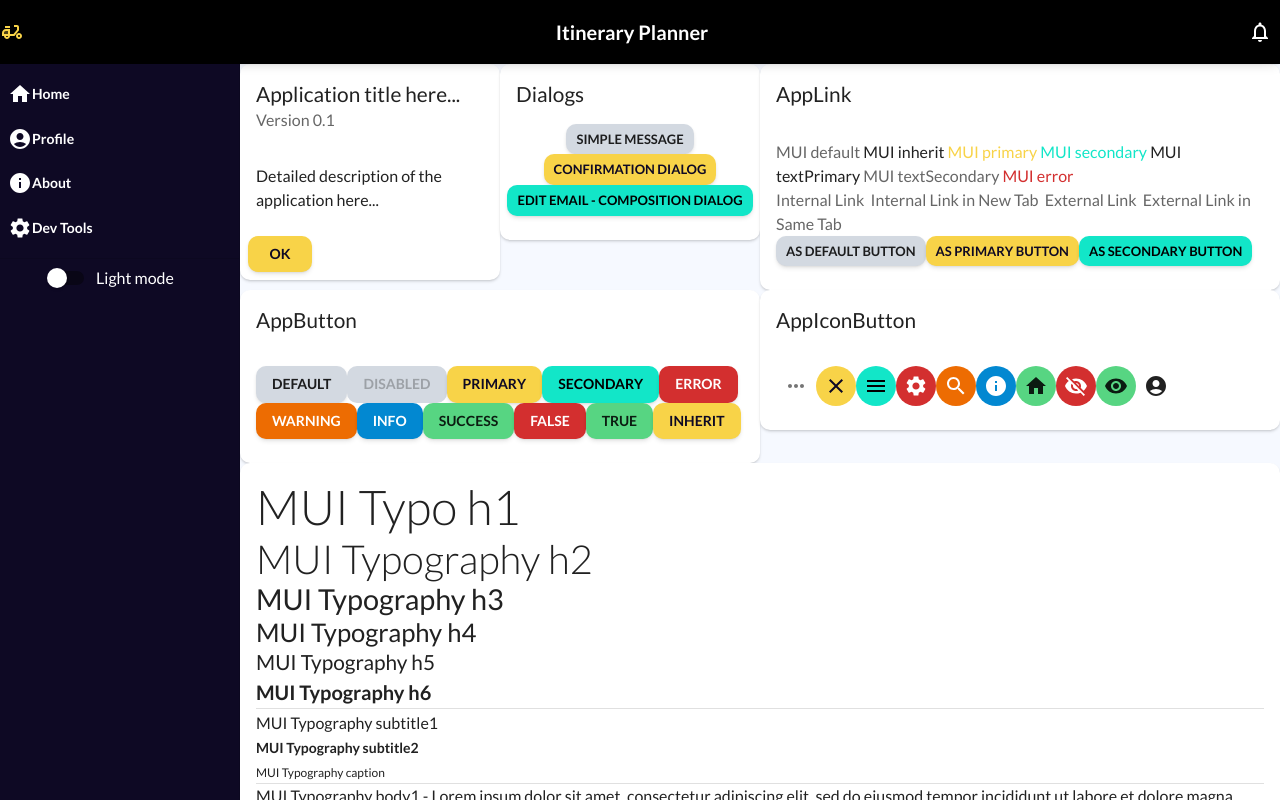
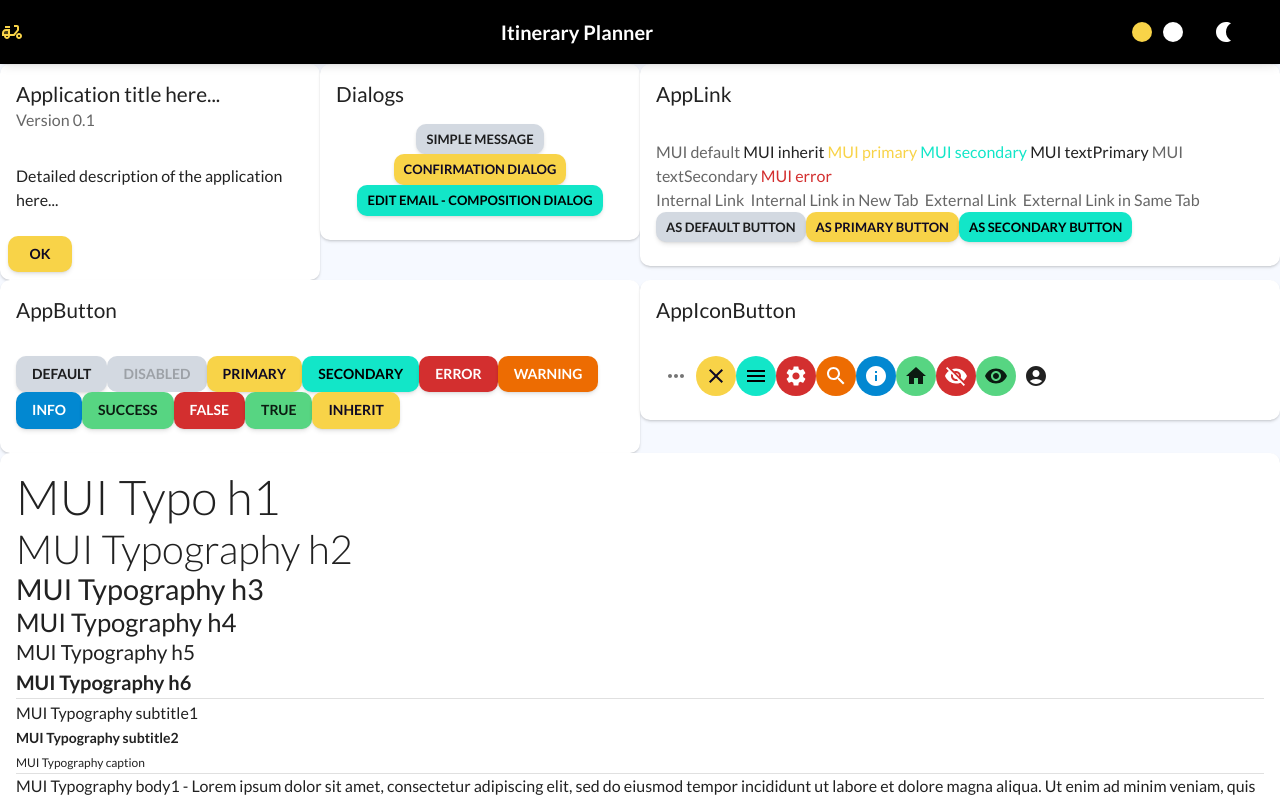
Before and after one commit to lydialawli/itinerary-planner-ly, a React (Create React App) app: page /about in a window 1280 px wide. Shown: the top 800 px of the page. Built offline with nearby package versions, Linux system fonts and the light colour scheme.

Commit message:
remove sidebar and add darkMode switch on topbar

```diff
--- a/src/components/SideBar/SideBar.tsx
+++ b/src/components/SideBar/SideBar.tsx
@@ -9,8 +9,9 @@ import { Theme } from '@mui/material/styles'
 import makeStyles from '@mui/styles/makeStyles'
 import { useAppStore } from '../../appContext/AppStore'
 import SideBarNavigation from './SideBarNavigation'
-import { SIDEBAR_WIDTH } from '../../routes/Layout/PrivateLayout'
 import { LinkToPage } from '../../utils/type'
+
+export const SIDEBAR_WIDTH = 240 // 240px
 
 const useStyles = makeStyles((theme: Theme) => ({
   root: {
@@ -23,7 +24,7 @@ const useStyles = makeStyles((theme: Theme) => ({
   paperInDrawer: {
     color: 'white',
     width: SIDEBAR_WIDTH,
-    backgroundColor: '#0e0924',
+    backgroundColor: '#14111f',
     [theme.breakpoints.up('md')]: {
       marginTop: 64,
       height: 'calc(100% - 64px)',
--- a/src/components/TopBar/TopBar.tsx
+++ b/src/components/TopBar/TopBar.tsx
@@ -1,8 +1,10 @@
 import clsx from 'clsx'
-import { Theme, AppBar, Toolbar, Typography, Grid } from '@mui/material'
+import { useCallback } from 'react'
+import { Theme, AppBar, Toolbar, Typography, Grid, Tooltip, Switch } from '@mui/material'
 import makeStyles from '@mui/styles/makeStyles'
-import AppIconButton from '../AppIconButton'
 import { DeliveryDiningTwoTone as DeliveryIcon } from '@mui/icons-material'
+import { useAppStore } from '../../appContext/AppStore'
+import { Brightness1, Nightlight } from '@mui/icons-material'
 
 const useStyles = makeStyles((theme: Theme) => ({
   root: {
@@ -48,7 +50,15 @@ const TopBar: React.FC<Props> = ({
   ...restOfProps
 }) => {
   const classes = useStyles()
-  // const iconMenu = isAuthenticated ? 'account' : 'menu';
+  const [state, dispatch] = useAppStore()
+
+  const handleSwitchDarkMode = useCallback(() => {
+    dispatch({
+      type: 'DARK_MODE',
+      darkMode: !state.darkMode,
+      payload: !state.darkMode,
+    })
+  }, [state, dispatch])
 
   return (
     <AppBar {...restOfProps} className={clsx(classes.root, className)} component="div">
@@ -61,10 +71,13 @@ const TopBar: React.FC<Props> = ({
         </Grid>
 
         <div className={classes.buttons}>
-          {isAuthenticated && (
-            <AppIconButton icon="notifications" color="inherit" title="User Notifications" onClick={onNotifications} />
-          )}
-          {/* <AppIconButton icon={iconMenu} color="inherit" title="Open Menu" onClick={onMenu} /> */}
+          <Tooltip title={state.darkMode ? 'Switch to Light mode' : 'Switch to Dark mode'}>
+            <Grid container width={150} alignItems="center">
+              <Brightness1 color={'primary'} />
+              <Switch checked={state.darkMode} color="secondary" onChange={handleSwitchDarkMode} />
+              <Nightlight />
+            </Grid>
+          </Tooltip>
         </div>
       </Toolbar>
     </AppBar>
--- a/src/routes/Layout/PrivateLayout.tsx
+++ b/src/routes/Layout/PrivateLayout.tsx
@@ -7,13 +7,8 @@ import { Grid, useMediaQuery } from '@mui/material'
 import { useAppStore } from '../../appContext'
 import TopBar from '../../components/TopBar'
 import { ErrorBoundary } from '../../components'
-import SideBar from '../../components/SideBar/SideBar'
-import { LinkToPage } from '../../utils/type'
 
 const TITLE_PRIVATE = `Itinerary Planner`
-const MOBILE_SIDEBAR_ANCHOR = 'left' // 'right'
-const DESKTOP_SIDEBAR_ANCHOR = 'left' // 'right'
-export const SIDEBAR_WIDTH = 240 // 240px
 
 const useStyles = makeStyles((theme: Theme) => ({
   root: {
@@ -25,8 +20,9 @@ const useStyles = makeStyles((theme: Theme) => ({
   },
   header: {},
   shiftContent: {
-    paddingLeft: DESKTOP_SIDEBAR_ANCHOR.includes('left') ? SIDEBAR_WIDTH : 0,
-    paddingRight: DESKTOP_SIDEBAR_ANCHOR.includes('right') ? SIDEBAR_WIDTH : 0,
+    display: 'flex',
+    justifyContent: 'center',
+    alignItems: 'center',
   },
   content: {
     flexGrow: 1, // Takes all possible space
@@ -51,32 +47,6 @@ function updateDocumentTitle(title = '') {
 }
 
 /**
- * "Link to Page" items in Sidebar
- */
-const SIDE_BAR_PRIVATE_ITEMS: Array<LinkToPage> = [
-  {
-    title: 'Home',
-    path: '/',
-    icon: 'home',
-  },
-  {
-    title: 'Profile',
-    path: '/user',
-    icon: 'account',
-  },
-  {
-    title: 'About',
-    path: '/about',
-    icon: 'info',
-  },
-  {
-    title: 'Dev Tools',
-    path: '/dev',
-    icon: 'settings',
-  },
-]
-
-/**
  * Renders "Private Layout" composition
  */
 const PrivateLayout: React.FC = ({ children }) => {
@@ -96,10 +66,6 @@ const PrivateLayout: React.FC = ({ children }) => {
     if (!openSideBar) setOpenSideBar(true)
   }, [openSideBar])
 
-  const handleSideBarClose = useCallback(() => {
-    if (openSideBar) setOpenSideBar(false)
-  }, [openSideBar])
-
   const classRoot = clsx({
     [classes.root]: true,
     [classes.shiftContent]: isDesktop,
@@ -115,14 +81,6 @@ const PrivateLayout: React.FC = ({ children }) => {
           title={title}
           onMenu={shouldOpenSideBar ? handleLogoClick : handleSideBarOpen}
         />
-
-        <SideBar
-          anchor={isDesktop ? DESKTOP_SIDEBAR_ANCHOR : MOBILE_SIDEBAR_ANCHOR}
-          open={shouldOpenSideBar}
-          variant={isDesktop ? 'persistent' : 'temporary'}
-          items={SIDE_BAR_PRIVATE_ITEMS}
-          onClose={handleSideBarClose}
-        />
       </Grid>
 
       <Grid className={classes.content} component="main">
```
Also changed, not shown: 1 other file (tests, documents, lock files or other folders).
